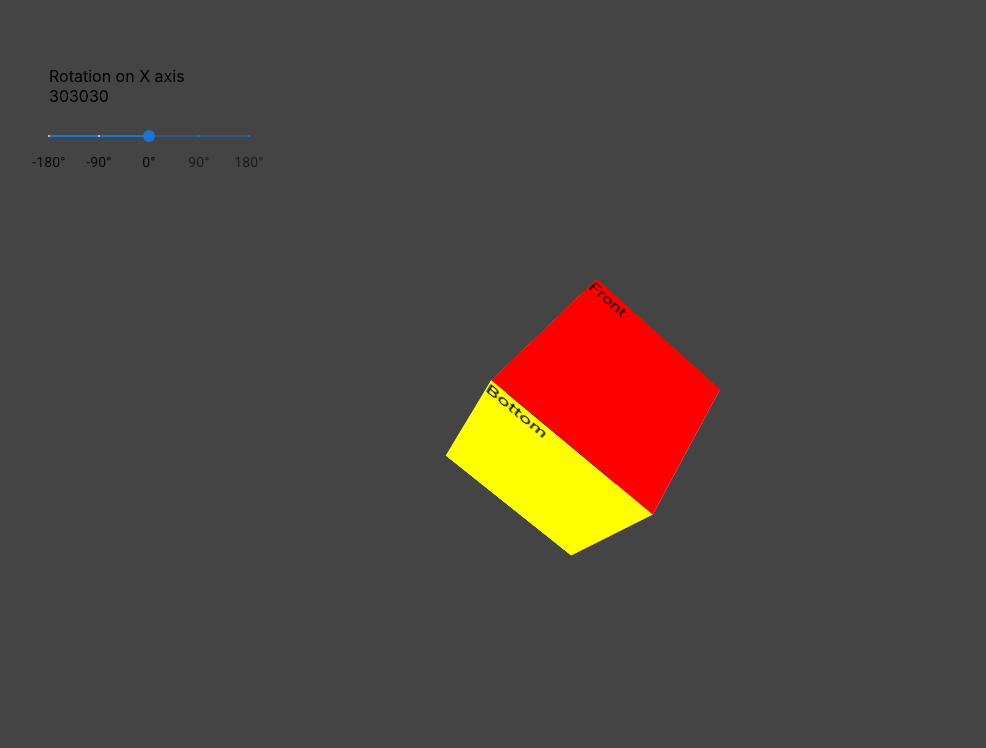
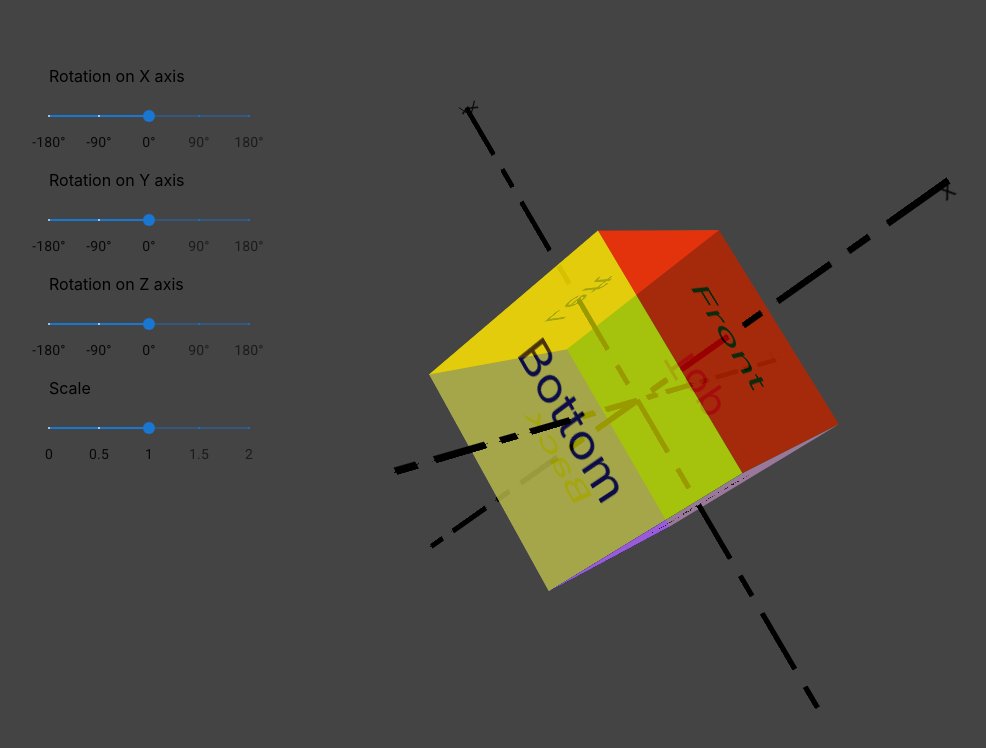
Before and after one commit to ariemad/rubik-cube, a React (Create React App) app: page / in a window 1280 px wide. Shown: the top 748 px of the page, without its empty margins (1-987 px from the left). Built offline with nearby package versions, Linux system fonts and the light colour scheme.

Commit message:
Add Functional Sliders and Visual Axis

```diff
--- a/src/App.js
+++ b/src/App.js
@@ -6,45 +6,24 @@ import "@fontsource/roboto/700.css";
 
 import { useState } from "react";
 import Cube from "./components/Cube";
-import { Button, Slider } from "@mui/material";
+import Options from "./components/Options";
 
 function App() {
   let [cubeOptions, setCubeOptions] = useState({
-    rotateX: 30,
-    rotateY: 30,
-    rotateZ: 30,
+    rotationX: 45,
+    rotationY: 45,
+    rotationZ: 45,
+    scale: 1,
   });
 
   function updateCubeOptions(e) {
-    let copy = cubeOptions;
-    copy[e.target.name] = e.target.value;
-    setCubeOptions(copy);
+    setCubeOptions({ ...cubeOptions, [e.target.name]: e.target.value });
   }
 
   return (
     <div className="App">
       <Cube key={cubeOptions} cubeOptions={cubeOptions} />
-      <div className="slider-container">
-        <p>Rotation on X axis {Object.values(cubeOptions)}</p>
-        <Slider
-          className="rotate-x-slider"
-          size="small"
-          defaultValue={0}
-          min={-180}
-          max={180}
-          step={1}
-          valueLabelDisplay="auto"
-          marks={[
-            { label: "0°", value: 0 },
-            { label: "90°", value: 90 },
-            { label: "-90°", value: -90 },
-            { label: "-180°", value: -180 },
-            { label: "180°", value: 180 },
-          ]}
-          onChange={updateCubeOptions}
-          name="rotateX"
-        />
-      </div>
+      <Options onChange={updateCubeOptions} />
     </div>
   );
 }
--- a/src/components/Cube.js
+++ b/src/components/Cube.js
@@ -1,22 +1,16 @@
-import { useEffect, useState } from "react";
 import "../css/Cube.scss";
 
-function Cube(props) {
-  let [cubeOptions, setCubeOptions] = useState(props.cubeOptions);
-
-  useEffect(() => {
-    setCubeOptions(props.cubeOptions);
-  }, [props.cubeOptions]);
-
+function Cube({ cubeOptions }) {
   return (
     <div className="cube-container">
       <div
         className="cube"
         style={{
-          transform: `translate(-75px, -75px)
-          rotateX(${cubeOptions.rotateX}deg)
-          rotateY(${cubeOptions.rotateY}deg)
-          rotateZ(${cubeOptions.rotateZ}deg) `,
+          transform: `
+          rotateX(${cubeOptions.rotationX}deg)
+          rotateY(${cubeOptions.rotationY}deg)
+          rotateZ(${cubeOptions.rotationZ}deg) `,
+          scale: `${cubeOptions.scale}`,
         }}
       >
         <div className="front face">Front</div>
@@ -25,6 +19,12 @@ function Cube(props) {
         <div className="right face">Right</div>
         <div className="top face">Top</div>
         <div className="bottom face">Bottom</div>
+        <div className="axis axis-x-1">X</div>
+        <div className="axis axis-x-2">X</div>
+        <div className="axis axis-y-1">X</div>
+        <div className="axis axis-y-2">X</div>
+        <div className="axis axis-z-1">X</div>
+        <div className="axis axis-z-2">X</div>
       </div>
     </div>
   );
--- /dev/null
+++ b/src/components/Options.js
@@ -0,0 +1,83 @@
+import { Slider } from "@mui/material";
+import "../css/Options.scss";
+
+function Options({ onChange }) {
+  return (
+    <div className="options">
+      <p>Rotation on X axis </p>
+      <Slider
+        size="small"
+        defaultValue={0}
+        min={-180}
+        max={180}
+        step={1}
+        valueLabelDisplay="auto"
+        marks={[
+          { label: "0°", value: 0 },
+          { label: "90°", value: 90 },
+          { label: "-90°", value: -90 },
+          { label: "-180°", value: -180 },
+          { label: "180°", value: 180 },
+        ]}
+        onChange={onChange}
+        name="rotationX"
+      />
+      <p>Rotation on Y axis </p>
+      <Slider
+        size="small"
+        defaultValue={0}
+        min={-180}
+        max={180}
+        step={1}
+        valueLabelDisplay="auto"
+        marks={[
+          { label: "0°", value: 0 },
+          { label: "90°", value: 90 },
+          { label: "-90°", value: -90 },
+          { label: "-180°", value: -180 },
+          { label: "180°", value: 180 },
+        ]}
+        onChange={onChange}
+        name="rotationY"
+      />
+      <p>Rotation on Z axis </p>
+      <Slider
+        size="small"
+        defaultValue={0}
+        min={-180}
+        max={180}
+        step={1}
+        valueLabelDisplay="auto"
+        marks={[
+          { label: "0°", value: 0 },
+          { label: "90°", value: 90 },
+          { label: "-90°", value: -90 },
+          { label: "-180°", value: -180 },
+          { label: "180°", value: 180 },
+        ]}
+        onChange={onChange}
+        name="rotationZ"
+      />
+      <p>Scale</p>
+      <Slider
+        size="small"
+        defaultValue={1}
+        min={0}
+        max={2}
+        step={0.01}
+        valueLabelDisplay="auto"
+        marks={[
+          { label: "0", value: 0 },
+          { label: "0.5", value: 0.5 },
+          { label: "1", value: 1 },
+          { label: "1.5", value: 1.5 },
+          { label: "2", value: 2 },
+        ]}
+        onChange={onChange}
+        name="scale"
+      />
+    </div>
+  );
+}
+
+export default Options;
--- a/src/css/App.scss
+++ b/src/css/App.scss
@@ -2,12 +2,3 @@
   position: relative;
   background-color: #444;
 }
-
-.slider-container {
-  margin: 50px;
-  width: 200px;
-
-  position: absolute;
-  top: 0;
-  left: 0;
-}
--- a/src/css/Cube.scss
+++ b/src/css/Cube.scss
@@ -5,7 +5,7 @@
   display: flex;
   align-items: center;
   justify-content: center;
-  perspective: 500px;
+  perspective: 1000px;
 }
 
 .cube {
@@ -13,43 +13,114 @@
   position: relative;
 }
 
+$unit: 30vh;
+
+$unit2: $unit * 2;
+$unit3: $unit * 3;
+
+$unit1-2: $unit/2;
+$unit1-10: $unit/5;
+$unit1-40: $unit/40;
+
+//Cube Faces ////////////////////////////////////////////////////////////////////
+
 .face {
-  width: 150px;
-  height: 150px;
+  opacity: 60%;
+  width: $unit;
+  height: $unit;
+
+  display: flex;
+  align-items: center;
+  justify-content: center;
+  font-size: $unit1-10;
 }
+
+// transform:
+//  translateX(-$half-unit) translateY(-$half-unit) <--- Recenter on cube
+//  rotateY(-90deg) translateZ($half-unit); <--- Face offset
 
 .front {
   background-color: red;
-  transform: translateZ(75px);
+  transform: translateX(-$unit1-2) translateY(-$unit1-2) translateZ($unit1-2);
   position: absolute;
 }
 
 .back {
   background-color: blue;
+  transform: translateX(-$unit1-2) translateY(-$unit1-2) rotateY(180deg)
+    translateZ($unit1-2);
   position: absolute;
-  transform: translateZ(-75px);
 }
 
 .left {
   background-color: orange;
-  transform: rotateY(-90deg) translateZ(75px);
+  transform: translateX(-$unit1-2) translateY(-$unit1-2) rotateY(-90deg)
+    translateZ($unit1-2);
   position: absolute;
 }
 
 .right {
   background-color: violet;
-  transform: rotateY(90deg) translateZ(75px);
+  transform: translateX(-$unit1-2) translateY(-$unit1-2) rotateY(90deg)
+    translateZ($unit1-2);
   position: absolute;
 }
 
 .top {
   background-color: green;
-  transform: rotateX(90deg) translateZ(75px);
+  transform: translateX(-$unit1-2) translateY(-$unit1-2) rotateX(90deg)
+    translateZ($unit1-2);
   position: absolute;
 }
 
 .bottom {
   background-color: yellow;
-  transform: rotateX(-90deg) translateZ(75px);
+  transform: translateX(-$unit1-2) translateY(-$unit1-2) rotateX(-90deg)
+    translateZ($unit1-2);
   position: absolute;
 }
+
+//Cube axis ////////////////////////////////////////////////////////////////////
+
+.axis {
+  background: repeating-linear-gradient(
+    90deg,
+    black 0%,
+    black 50%,
+    transparent 50%,
+    transparent 66%,
+    black 66%,
+    black 84%,
+    transparent 84%,
+    transparent 100%
+  );
+  background-size: $unit1-2;
+
+  width: $unit3;
+  height: $unit1-40;
+  position: absolute;
+}
+
+.axis-x-1 {
+  transform: translateX(-$unit * 1.5) rotateX(0deg);
+}
+
+.axis-x-2 {
+  transform: translateX(-$unit * 1.5) rotateX(90deg);
+}
+
+.axis-y-1 {
+  transform: translateX(-$unit * 1.5) rotateZ(90deg) rotateX(0deg);
+}
+
+.axis-y-2 {
+  transform: translateX(-$unit * 1.5) rotateZ(90deg) rotateX(90deg);
+}
+
+.axis-z-1 {
+  transform: translateX(-$unit * 1.5) rotateY(90deg) rotateX(0deg);
+}
+
+.axis-z-2 {
+  transform: translateX(-$unit * 1.5) rotateY(90deg) rotateX(90deg);
+}
--- /dev/null
+++ b/src/css/Options.scss
@@ -0,0 +1,8 @@
+.options {
+  margin: 50px;
+  width: 200px;
+
+  position: absolute;
+  top: 0;
+  left: 0;
+}
```
Also changed, not shown: public/index.html (+0 -10 lines), src/components/Test.js (deleted).
